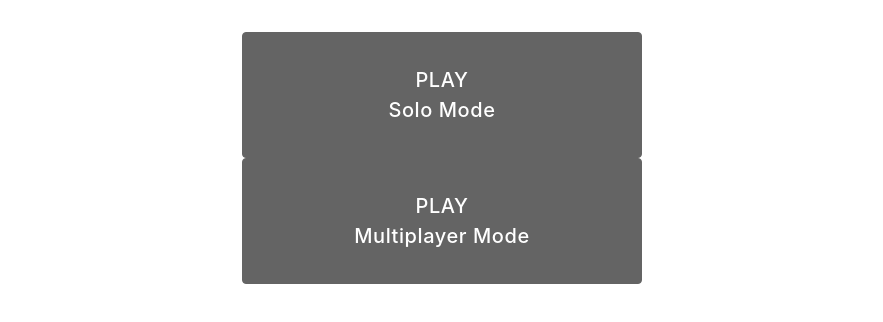
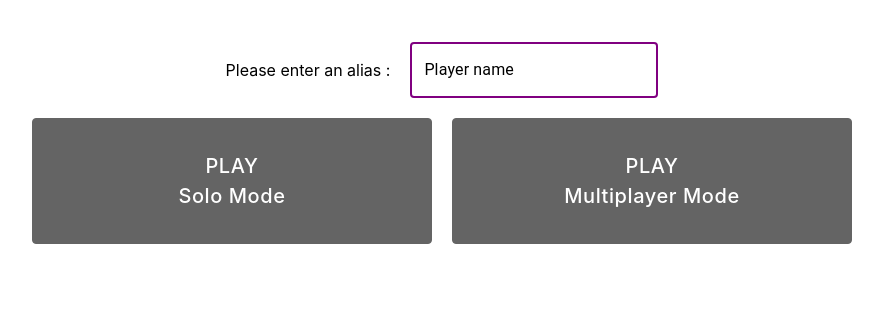
Before and after one commit to aleyra/red-tetris, a React (Create React App) app in the folder front/: page /SelectMode in a window 1280 px wide. Shown: the top 322 px of the page, without its empty margins (198-1081 px from the left). Built offline with nearby package versions, Linux system fonts and the light colour scheme; no server answers.

Commit message:
et un TF mis en place

```diff
--- /dev/null
+++ b/front/src/components/text-field.jsx
@@ -0,0 +1,18 @@
+
+import TextField from '@mui/material/TextField';
+import { styled } from '@mui/material/styles';
+
+export const AliasTextField = styled(TextField)({
+	'& input:valid + fieldset': {
+		borderColor: 'purple',
+		borderWidth: 2,
+	},
+	'& input:invalid + fieldset': {
+		borderColor: 'red',
+		borderWidth: 2,
+	},
+	'& input:valid:focus + fieldset': {
+		borderLeftWidth: 6,
+		padding: '4px !important', // override inline-style
+	},
+});
--- a/front/src/containers/select_mode/Select_mode.jsx
+++ b/front/src/containers/select_mode/Select_mode.jsx
@@ -7,10 +7,14 @@ import './../../css/Select_mode.css';
 //const
 import { SoloModeButton } from "../../components/buttons";
 import { MultiModeButton } from "../../components/buttons";
+import { AliasTextField } from "../../components/text-field";
 
 export function Select_Mode(){
+	const [newAlias, setNewAlias] = React.useState("");
 
 	//suggestion pour gérer le type de partie demandé en back...
+	//L'idée est de set newAlias au moment où on clique sur un bouton
+	//par défaut je propose qu'on mettent "Anonymous" comme alias ou un truc du genre par contre j'ai essayé de le set en front et react a boudé
 	// const handleClickSolo = () => {
 	// 	socket.emit('queue', { type: 'Solo' });
 	// };
@@ -19,10 +23,36 @@ export function Select_Mode(){
 	// 	socket.emit('queue', { type: 'Multi' });
 	// };
 
+
+	const handleInputAlias = (e) => {
+		setNewAlias(e.target.value);
+	};
+
 	return(
 		<React.Fragment>
-			<div className="Menu">
-				<div className="Button">
+			<div className="Select-mode-alias">
+				<div className="Select-mode-alias-tf">
+					Please enter an alias :
+				</div>
+				<div className="Select-mode-alias-tf">
+					<AliasTextField
+						label="Player name"
+						InputLabelProps={{
+							sx:{
+								color:"black",
+								// textAlign:"center"
+								justifyContent:"center"
+							}
+						}}
+						variant="outlined"
+						sx={{ input: { color: 'black' } }}
+						id="outlined-basic"
+						onChange={handleInputAlias}
+					/>
+				</div>
+			</div>
+			<div className="Select-mode-menu">
+				<div className="Select-mode-button">
 					<Link to="/Demo-Solo">
 						<SoloModeButton
 							variant="contained"
@@ -34,7 +64,7 @@ export function Select_Mode(){
 						</SoloModeButton>
 					</Link>
 				</div>
-				<div className="Button">
+				<div className="Select-mode-button">
 					<Link to="/Demo-Multi">
 						<MultiModeButton
 							variant="contained"
--- a/front/src/css/Select_mode.css
+++ b/front/src/css/Select_mode.css
@@ -0,0 +1,23 @@
+.Select-mode-menu{
+	display: flex;
+	flex-direction: row;
+	flex-wrap: wrap;
+	align-items: center;
+	justify-content: center;
+}
+
+.Select-mode-button{
+	margin: 10px;
+}
+
+.Select-mode-alias{
+	display: flex;
+	flex-direction: row;
+	flex-wrap: wrap;
+	align-items: center;
+	justify-content: center;
+}
+
+.Select-mode-alias-tf{
+	margin: 10px;
+}
```
